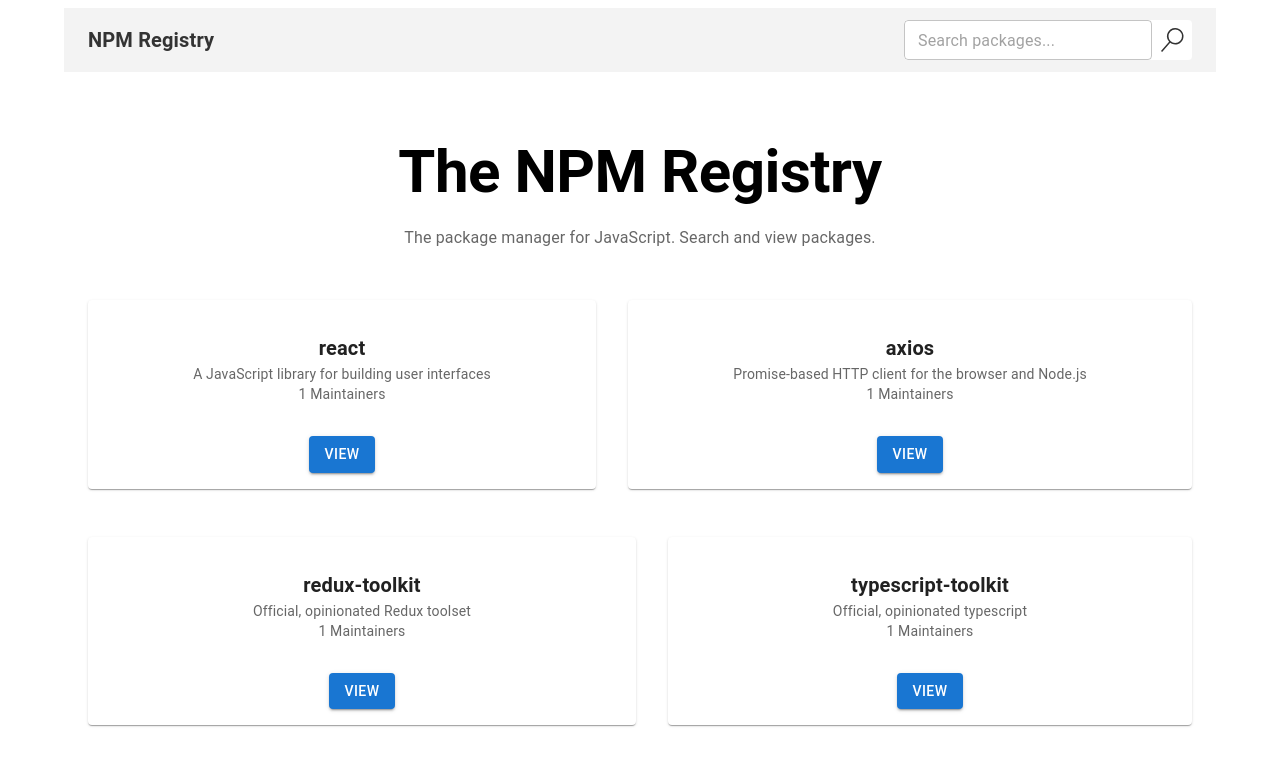
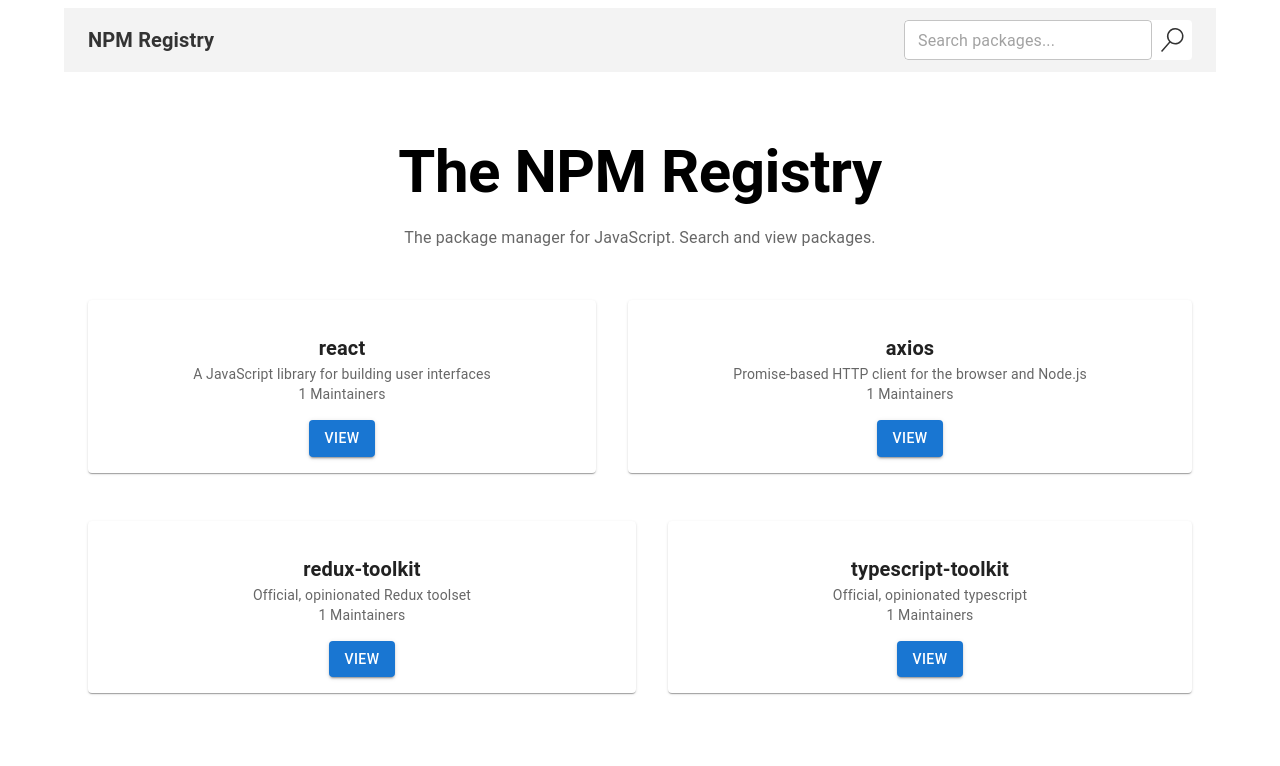
Before and after one commit to maitepv87/npm-navigator, a React (Vite) app: page / in a window 1280 px wide. Shown: the top 766 px of the page. Built offline with nearby package versions, Linux system fonts and the light colour scheme.

Commit message:
Refactor: Extract button logic into reusable ActionButton component

```diff
--- /dev/null
+++ b/src/components/ActionButton.tsx
@@ -0,0 +1,29 @@
+import { Button } from "@mui/material";
+import { Link } from "react-router-dom";
+
+interface ActionButtonProps {
+  to: string;
+  children: React.ReactNode;
+  color?: "primary" | "secondary" | "success" | "error";
+}
+
+export const ActionButton = ({
+  to,
+  children,
+  color = "primary",
+}: ActionButtonProps) => {
+  return (
+    <Button
+      variant="contained"
+      color={color}
+      component={Link}
+      to={to}
+      sx={{
+        width: { xs: "100%", sm: "auto" },
+        mt: { xs: 1, sm: 0 },
+      }}
+    >
+      {children}
+    </Button>
+  );
+};
--- a/src/components/PackageCard.tsx
+++ b/src/components/PackageCard.tsx
@@ -1,5 +1,6 @@
 import { Link } from "react-router-dom";
-import { Card, CardContent, Typography, Button } from "@mui/material";
+import { Card, CardContent, Typography } from "@mui/material";
+import { ActionButton } from "./";
 
 interface PackageCardProps {
   name: string;
@@ -44,15 +45,9 @@
         </Typography>
       </CardContent>
 
-      <Button
-        variant="contained"
-        color="primary"
-        component={Link}
-        to={`/packages/${name}`}
-        sx={{ mt: 2 }}
-      >
+      <ActionButton to={`/packages/${name}`} color="primary">
         View
-      </Button>
+      </ActionButton>
     </Card>
   );
 };
--- a/src/components/PackageListItem.tsx
+++ b/src/components/PackageListItem.tsx
@@ -1,13 +1,7 @@
 import type { PackageSummary } from "../types";
 import { Link } from "react-router-dom";
-import {
-  Card,
-  CardContent,
-  Typography,
-  Chip,
-  Button,
-  Box,
-} from "@mui/material";
+import { Card, CardContent, Typography, Chip, Box } from "@mui/material";
+import { ActionButton } from "./";
 
 interface PackageListItemProps {
   pack: PackageSummary;
@@ -44,19 +38,9 @@
         </Box>
       </CardContent>
 
-      <Button
-        variant="contained"
-        color="primary"
-        component={Link}
-        to={`/packages/${pack.name}`}
-        sx={{
-          mr: { sm: 2 },
-          width: { xs: "100%", sm: "auto" },
-          mt: { xs: 1, sm: 0 },
-        }}
-      >
+      <ActionButton to={`/packages/${pack.name}`} color="primary">
         View
-      </Button>
+      </ActionButton>
     </Card>
   );
 };
--- a/src/components/index.ts
+++ b/src/components/index.ts
@@ -1,3 +1,4 @@
+export * from "./ActionButton";
 export * from "./ErrorHandler";
 export * from "./Header";
 export * from "./PackageCard";
```
